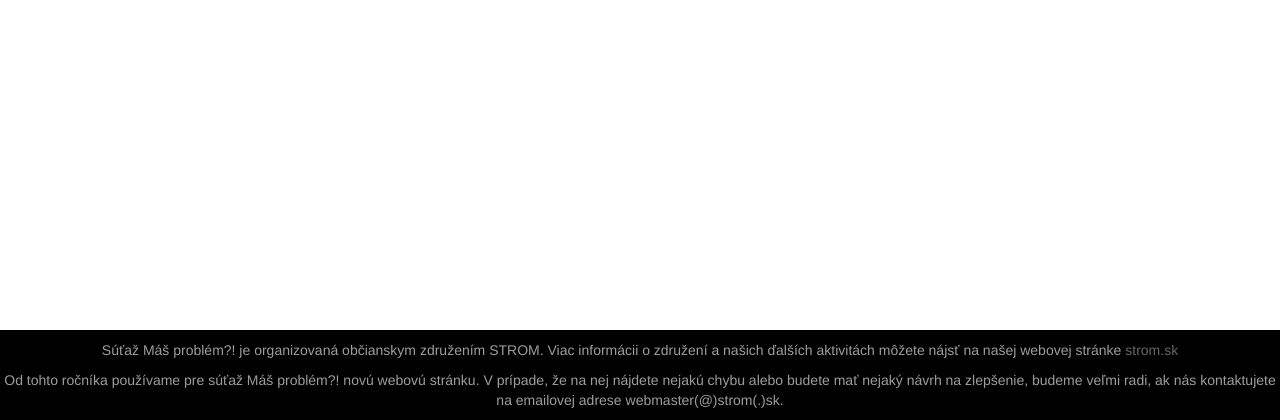
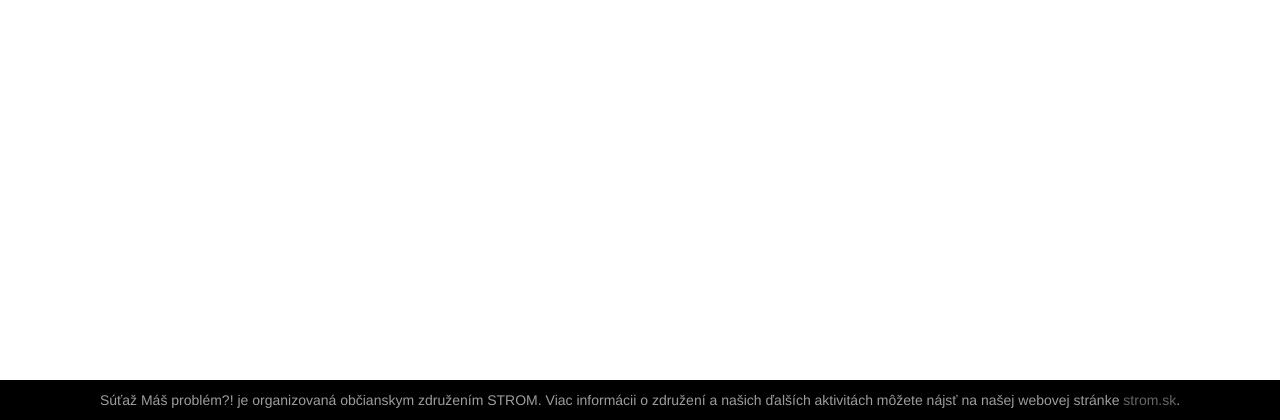
Before and after one commit to ZdruzenieSTROM/mas-problem, a Django app: page /archiv in a window 1280 px wide. Shown: the part 380-800 px from the top of the page. Run offline with Django 4.2, Linux system fonts and the light colour scheme; data comes from the database, SQL or seed files in the repository; parts of the project's set-up code (start-up, migrations or seed data) failed here and were passed over; some libraries are stand-ins or nearby versions.

Commit message:
removing outdated webpage footer (#141)
* removing outdated webpage footer

* base.html added missing dot to the footer.

---------

Co-authored-by: Michal Masrna <m.masrna1@gmail.com>

```diff
--- a/competition/templates/competition/base.html
+++ b/competition/templates/competition/base.html
@@ -87,8 +87,7 @@
         </div>
     </div>
     <footer class="footer">
-        <p class="mt-4">Súťaž Máš problém?! je organizovaná občianskym združením STROM. Viac informácii o združení a našich ďalších aktivitách môžete nájsť na našej webovej stránke <a href="https://strom.sk" target="_blank" class="secondary-link">strom.sk</a></p>
-        <p>Od tohto ročníka používame pre súťaž Máš problém?! novú webovú stránku. V prípade, že na nej nájdete nejakú chybu alebo budete mať nejaký návrh na zlepšenie, budeme veľmi radi, ak nás kontaktujete na emailovej adrese webmaster(@)strom(.)sk.</p>
+        <p class="mt-4">Súťaž Máš problém?! je organizovaná občianskym združením STROM. Viac informácii o združení a našich ďalších aktivitách môžete nájsť na našej webovej stránke <a href="https://strom.sk" target="_blank" class="secondary-link">strom.sk</a>.</p>
     </footer>
 
 </body>
```
